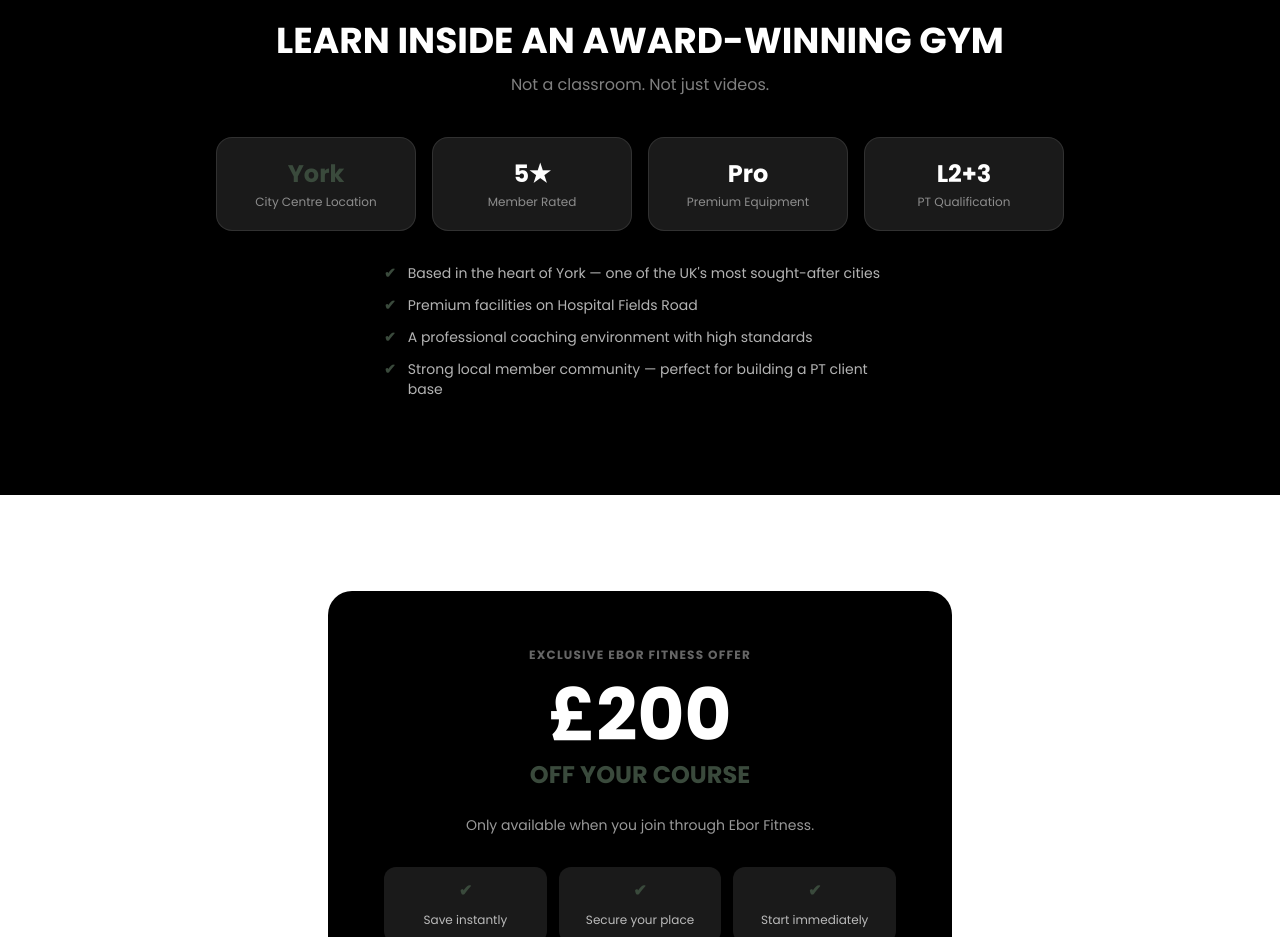
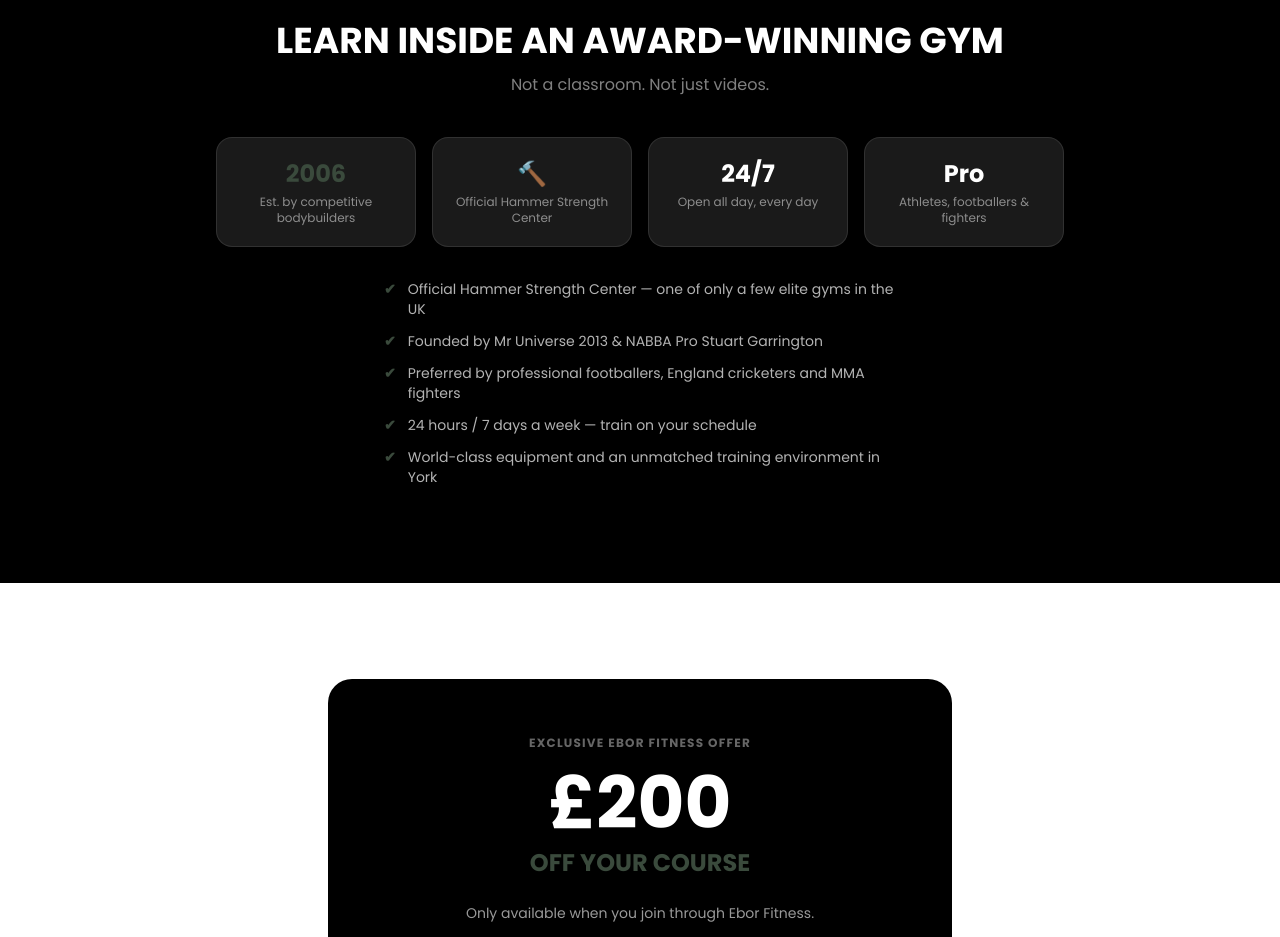
Before and after one commit to CallumAcademy95/ptlaunchlab-site, a Next.js app: page /ebor-fitness in a window 1280 px wide. Shown: the part 2640-3577 px from the top of the page. Built offline with nearby package versions, Linux system fonts and the light colour scheme.

Commit message:
Update Ebor Fitness stats and highlights with real credentials
- Official Hammer Strength Center
- Founded 2006 by Mr Universe 2013 Stuart Garrington
- Pro athletes, footballers, England cricketers, MMA fighters
- 24/7 opening

Co-Authored-By: Claude Sonnet 4.6 <noreply@anthropic.com>

```diff
--- a/app/ebor-fitness/page.tsx
+++ b/app/ebor-fitness/page.tsx
@@ -33,18 +33,19 @@ const config: GymConfig = {
 
   // ── Why this gym (4 stat boxes)
   stats: [
-    { value: "York", label: "City Centre Location" },
-    { value: "5★",   label: "Member Rated" },
-    { value: "Pro",  label: "Premium Equipment" },
-    { value: "L2+3", label: "PT Qualification" },
+    { value: "2006", label: "Est. by competitive bodybuilders" },
+    { value: "🔨",   label: "Official Hammer Strength Center" },
+    { value: "24/7", label: "Open all day, every day" },
+    { value: "Pro",  label: "Athletes, footballers & fighters" },
   ],
 
   // ── Why this gym (bullet list)
   gymHighlights: [
-    "Based in the heart of York — one of the UK's most sought-after cities",
-    "Premium facilities on Hospital Fields Road",
-    "A professional coaching environment with high standards",
-    "Strong local member community — perfect for building a PT client base",
+    "Official Hammer Strength Center — one of only a few elite gyms in the UK",
+    "Founded by Mr Universe 2013 & NABBA Pro Stuart Garrington",
+    "Preferred by professional footballers, England cricketers and MMA fighters",
+    "24 hours / 7 days a week — train on your schedule",
+    "World-class equipment and an unmatched training environment in York",
   ],
 
   // ── SEO
```
